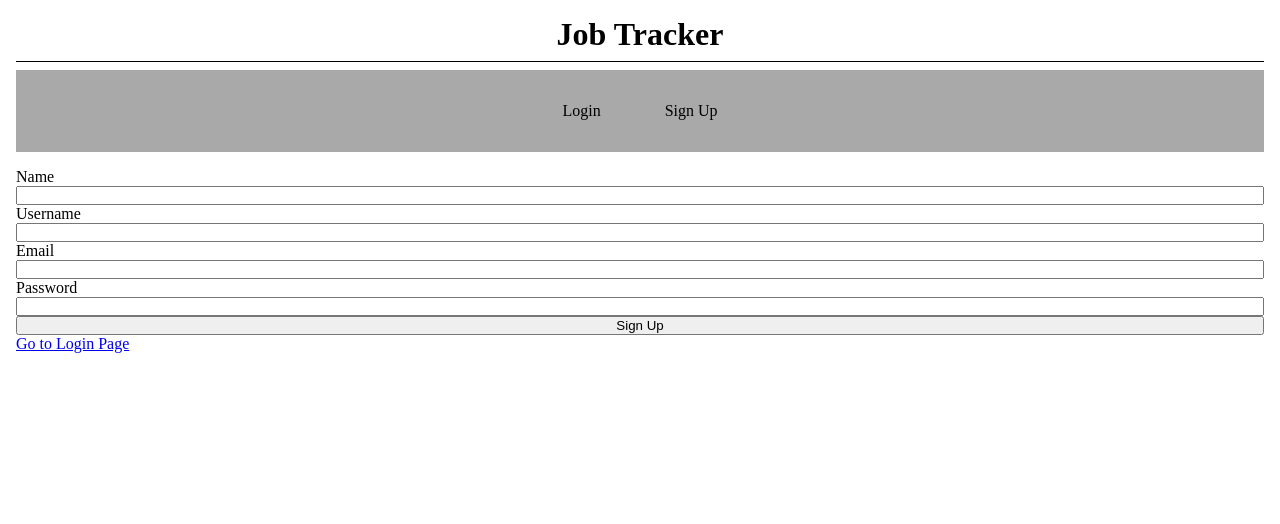
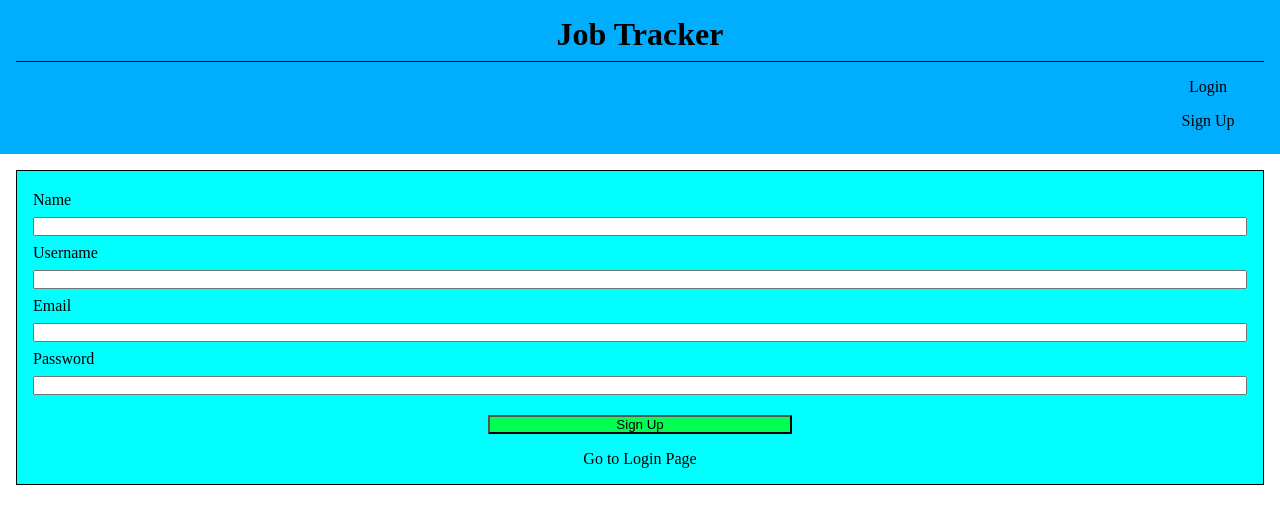
Before and after one commit to cacutler/JobApplications-Angular-Nest, an Angular app in the folder frontend/: page /register in a window 1280 px wide. Shown: the top 524 px of the page. Built offline with nearby package versions, Linux system fonts and the light colour scheme.

Commit message:
Started working on frontend design and style

```diff
--- a/frontend/src/app/app.component.css
+++ b/frontend/src/app/app.component.css
@@ -4,18 +4,25 @@ h1 {
     padding-bottom: 0.5rem;
     margin-bottom: 0.5rem;
 }
-nav {
+main {
+    padding: 1rem;
+}
+nav div {
     display: flex;
-    justify-content: center;
-    margin-bottom: 1rem;
-    background-color: darkgrey;
+    align-items: flex-end;
+    flex-direction: column;
+}
+main {
+    background-color: #00AEFF;
 }
 a {
     text-decoration: none;
     color: black;
-    padding: 2rem;
+    min-width: 5rem;
+    padding: 0.5rem;
+    width: 7rem;
+    text-align: center;
 }
 a:hover {
-    color: lightcyan;
-    background-color: crimson;
+    background-color: #00DE94;
 }
--- a/frontend/src/app/app.component.html
+++ b/frontend/src/app/app.component.html
@@ -1,11 +1,11 @@
 <main class="main">
-    <h1>Job Tracker</h1>
-    <form *ngIf="isLoggedIn$ | async" (ngSubmit)="onSubmit()">
-        <button type="submit" (click)="onSubmit()">Logout</button>
-    </form>
+    <h1>{{title}}</h1>
+    <button id="logout" *ngIf="isLoggedIn$ | async" (click)="onSubmit()">Logout</button>
     <nav *ngIf="!(isLoggedIn$ | async)">
-        <a routerLink="/login">Login</a>
-        <a routerLink="/register">Sign Up</a>
+        <div class="guest-links">
+            <a routerLink="/login">Login</a>
+            <a routerLink="/register">Sign Up</a>
+        </div>
     </nav>
 </main>
 <router-outlet/>
--- a/frontend/src/app/app.component.ts
+++ b/frontend/src/app/app.component.ts
@@ -5,7 +5,7 @@ import { CommonModule } from '@angular/common';
 import { AsyncPipe } from '@angular/common';
 @Component({selector: 'app-root', imports: [RouterOutlet, RouterLinkWithHref, CommonModule, AsyncPipe], templateUrl: './app.component.html', styleUrl: './app.component.css'})
 export class AppComponent {
-    title: string = "Job Application";
+    title: string = "Job Tracker";
     isLoggedIn$;
     constructor(private auth: AuthService, private router: Router) {
         this.isLoggedIn$ = this.auth.isLoggedIn$;
--- a/frontend/src/app/create-form/create-form.component.css
+++ b/frontend/src/app/create-form/create-form.component.css
@@ -0,0 +1,5 @@
+.error {
+    color: red;
+    font-weight: bold;
+    text-align: center;
+}
--- a/frontend/src/app/edit-form/edit-form.component.css
+++ b/frontend/src/app/edit-form/edit-form.component.css
@@ -0,0 +1,5 @@
+.error {
+    color: red;
+    font-weight: bold;
+    text-align: center;
+}
--- a/frontend/src/app/login-form/login-form.component.css
+++ b/frontend/src/app/login-form/login-form.component.css
@@ -0,0 +1,26 @@
+form a {
+    text-align: center;
+    text-decoration: none;
+    align-self: center;
+    width: 8rem;
+    color: black;
+}
+form label, form input {
+    margin: 0.25rem 0rem;
+}
+form button {
+    margin: 1rem 0rem;
+    width: 25%;
+    align-self: center;
+    background-color: #00FF52;
+}
+form a:hover {
+    background-color: #00DE94;
+    align-self: center;
+    width: 8rem;
+}
+.error {
+    color: red;
+    font-weight: bold;
+    text-align: center;
+}
--- a/frontend/src/app/register-form/register-form.component.css
+++ b/frontend/src/app/register-form/register-form.component.css
@@ -0,0 +1,28 @@
+form a {
+    text-align: center;
+    text-decoration: none;
+    align-self: center;
+    min-width: 3rem;
+    width: 8rem;
+    color: black;
+}
+form label, form input {
+    margin: 0.25rem 0rem;
+}
+form button {
+    margin: 1rem 0rem;
+    width: 25%;
+    align-self: center;
+    background-color: #00FF52;
+}
+form a:hover {
+    background-color: #00DE94;
+    align-self: center;
+    min-width: 3rem;
+    width: 8rem;
+}
+.error {
+    color: red;
+    font-weight: bold;
+    text-align: center;
+}
--- a/frontend/src/styles.css
+++ b/frontend/src/styles.css
@@ -3,10 +3,17 @@
     padding: 0;
     box-sizing: border-box;
 }
-body {
-    margin: 1rem;
-}
 form {
     display: flex;
     flex-direction: column;
+    border: solid black 1px;
+    margin: 1rem;
+    padding: 1rem;
+    background-color: #00FFFF;
 }
+/* color scheme is cool revival (check figma's color combinations resource library)
+#00FFFF
+#00AEFF
+#00DE94
+#00FF52
+*/
```
